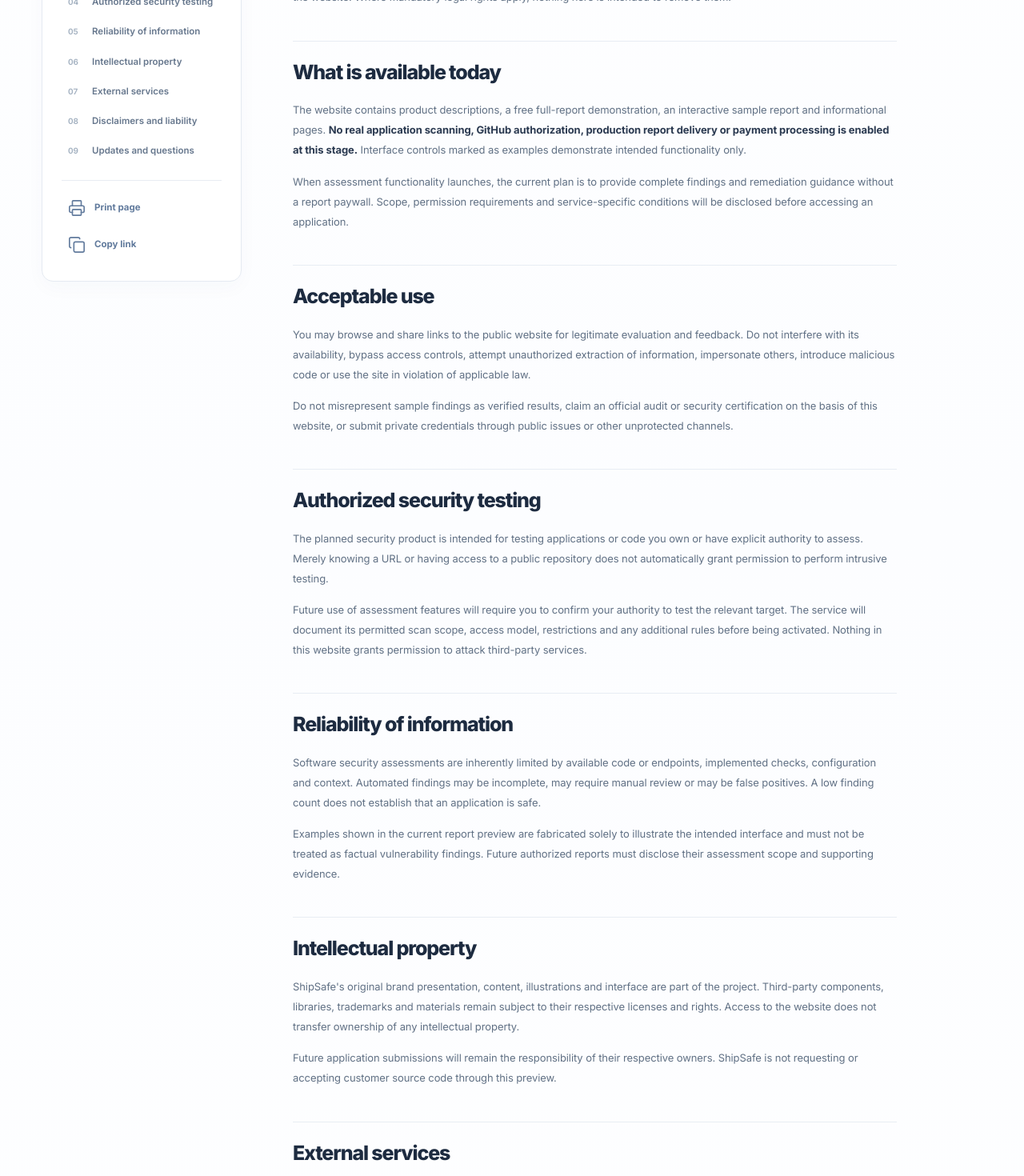
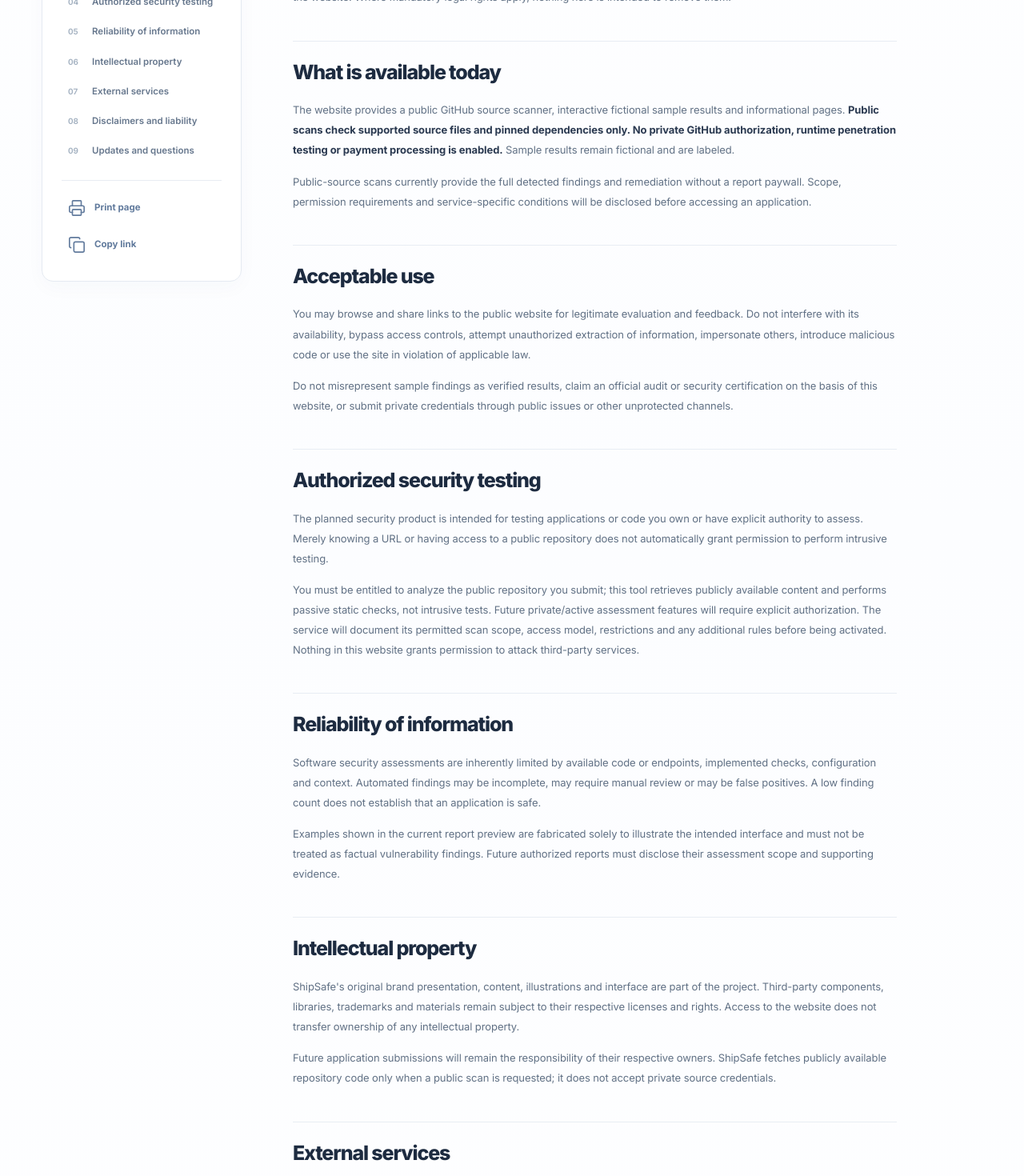
Before and after one commit to helloskyorigin/Safe-sure, a Next.js app: page /terms in a window 1280 px wide. Shown: the part 1000-2470 px from the top of the page at 80% size. Built offline with nearby package versions, Linux system fonts and the light colour scheme.

Commit message:
legal: distinguish operational public scan from private access and sample reports

```diff
--- a/app/terms/page.tsx
+++ b/app/terms/page.tsx
@@ -27,7 +27,7 @@ export default function TermsPage() {
       lead="A straightforward explanation of what ShipSafe offers today, how the preview may be used and what to expect before the service goes live."
       sections={sections}
       summary={[
-        "The current website offers a sample full report; real vulnerability scanning and authenticated live reports are not enabled.",
+        "Read-only public repository source scanning is available; private scanning and authenticated server-stored reports are not enabled.",
         "Example assessments are illustrative, not results from your website or source code.",
         "Only applications you own or are expressly authorized to test may be assessed when scanning becomes available.",
       ]}
@@ -39,8 +39,8 @@ export default function TermsPage() {
       </section>
       <section id="availability" className="legal-section">
         <h2>What is available today</h2>
-        <p>The website contains product descriptions, a free full-report demonstration, an interactive sample report and informational pages. <strong>No real application scanning, GitHub authorization, production report delivery or payment processing is enabled at this stage.</strong> Interface controls marked as examples demonstrate intended functionality only.</p>
-        <p>When assessment functionality launches, the current plan is to provide complete findings and remediation guidance without a report paywall. Scope, permission requirements and service-specific conditions will be disclosed before accessing an application.</p>
+        <p>The website provides a public GitHub source scanner, interactive fictional sample results and informational pages. <strong>Public scans check supported source files and pinned dependencies only. No private GitHub authorization, runtime penetration testing or payment processing is enabled.</strong> Sample results remain fictional and are labeled.</p>
+        <p>Public-source scans currently provide the full detected findings and remediation without a report paywall. Scope, permission requirements and service-specific conditions will be disclosed before accessing an application.</p>
       </section>
       <section id="acceptable-use" className="legal-section">
         <h2>Acceptable use</h2>
@@ -50,7 +50,7 @@ export default function TermsPage() {
       <section id="authorization" className="legal-section">
         <h2>Authorized security testing</h2>
         <p>The planned security product is intended for testing applications or code you own or have explicit authority to assess. Merely knowing a URL or having access to a public repository does not automatically grant permission to perform intrusive testing.</p>
-        <p>Future use of assessment features will require you to confirm your authority to test the relevant target. The service will document its permitted scan scope, access model, restrictions and any additional rules before being activated. Nothing in this website grants permission to attack third-party services.</p>
+        <p>You must be entitled to analyze the public repository you submit; this tool retrieves publicly available content and performs passive static checks, not intrusive tests. Future private/active assessment features will require explicit authorization. The service will document its permitted scan scope, access model, restrictions and any additional rules before being activated. Nothing in this website grants permission to attack third-party services.</p>
       </section>
       <section id="results" className="legal-section">
         <h2>Reliability of information</h2>
@@ -60,7 +60,7 @@ export default function TermsPage() {
       <section id="ownership" className="legal-section">
         <h2>Intellectual property</h2>
         <p>ShipSafe's original brand presentation, content, illustrations and interface are part of the project. Third-party components, libraries, trademarks and materials remain subject to their respective licenses and rights. Access to the website does not transfer ownership of any intellectual property.</p>
-        <p>Future application submissions will remain the responsibility of their respective owners. ShipSafe is not requesting or accepting customer source code through this preview.</p>
+        <p>Future application submissions will remain the responsibility of their respective owners. ShipSafe fetches publicly available repository code only when a public scan is requested; it does not accept private source credentials.</p>
       </section>
       <section id="third-party" className="legal-section">
         <h2>External services</h2>
@@ -75,7 +75,7 @@ export default function TermsPage() {
         <h2>Updates and questions</h2>
         <p>We may update these website terms as the preview evolves. If a commercial service is ever offered, its operator identity, support contacts, complete purchase terms and mandatory rights must be disclosed before a transaction.</p>
         <p>For ordinary non-sensitive feedback see <Link href="/contact">Contact</Link>. For information about the present data practices and planned security controls, see <Link href="/privacy">Privacy</Link> and <Link href="/security">Security</Link>.</p>
-        <p className="legal-note"><strong>Important:</strong> These terms govern the currently published preview. They do not pretend that a live scanning service, registered corporate identity or private customer-support desk already exists.</p>
+        <p className="legal-note"><strong>Important:</strong> These terms govern the currently published preview. They do not claim private scanning, a registered corporate identity or a staffed private customer-support desk.</p>
       </section>
     </LegalPage>
   );
```
